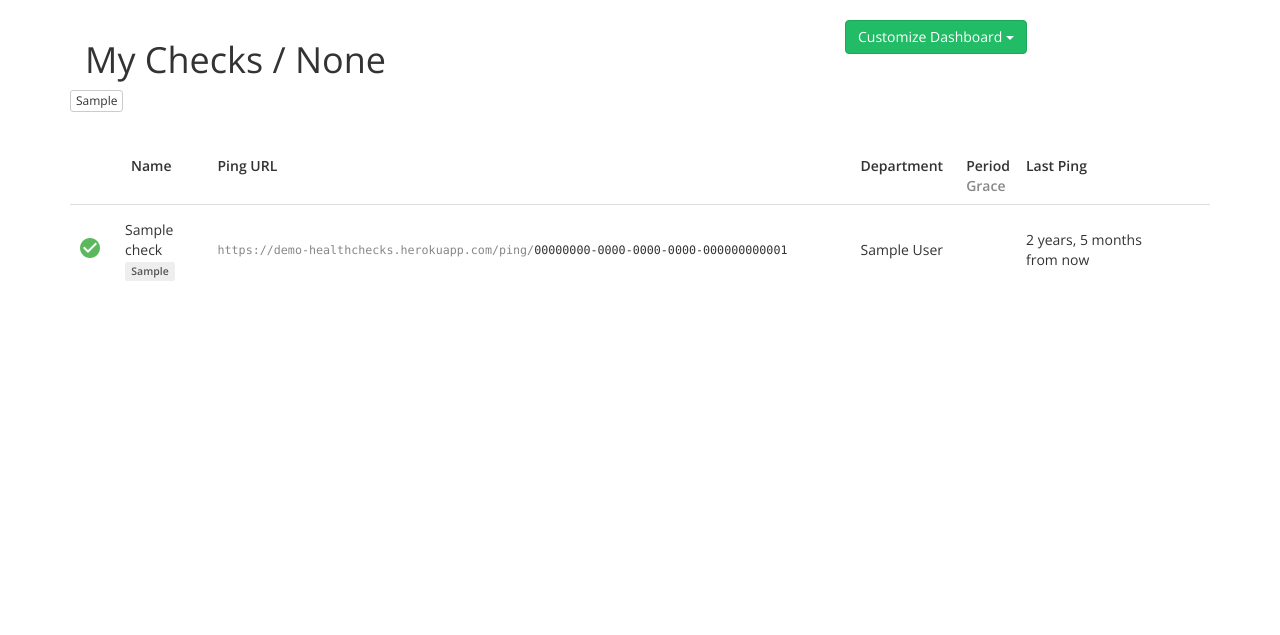
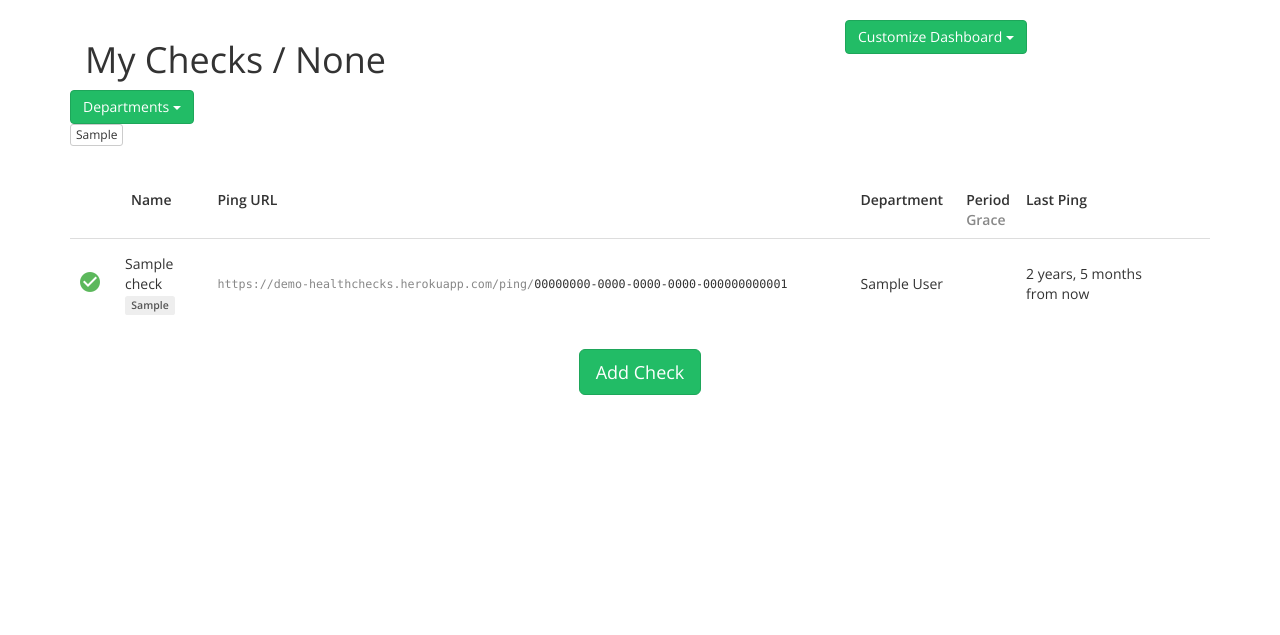
Before and after one commit to andela/healthchecks-prometheus, a Django app: page /checks/ in a window 1280 px wide. Shown: the part 82-717 px from the top of the page. Run offline with Django 3.2, Linux system fonts and the light colour scheme; a user stored in the database is signed in; tables that the repository leaves empty hold one stand-in row (values such as "Sample post"); some libraries are stand-ins or nearby versions; some web fonts are replaced.

Commit message:
[Feature #148476599] Add departments dropdown in checks dashboard

```diff
--- a/templates/front/my_checks.html
+++ b/templates/front/my_checks.html
@@ -16,6 +16,7 @@
         {% endif %}
         </h1>
       </div>
+
       <div class="col-sm-4">
         <div class="dropdown">
           <button class="btn btn-primary dropdown-toggle" type="button" data-toggle="dropdown">Customize Dashboard
@@ -30,6 +31,23 @@
         </div>
       </div>
     </div>
+
+    <div class="col-sm-4">
+        <div class="dropdown">
+          <button class="btn btn-primary dropdown-toggle" type="button" data-toggle="dropdown">Departments
+          <span class="caret"></span></button>
+          <ul class="dropdown-menu">
+
+              {% if departments %}
+              <li><a href="{%url 'hc-checks' %}?department=All">All</a></li>
+              {% for department in departments %}
+                <li><a href="{% url 'hc-checks'%}?department={{ department.name }}">{{ department.name }}</a></li>
+              {% endfor %}
+              {% endif %}
+          </ul>
+        </div>
+      </div>
+
     {% if tags %}
     <div id="my-checks-tags" class="col-sm-12">
         {% for tag, count in tags %}
@@ -57,7 +75,12 @@
 </div>
 <div class="row">
     <div class="col-sm-12">
-        {% if team_admin_present is False %}
+        {% if team_admin_present is True and request.team.team_name  %}
+        <form method="post" action="{% url 'hc-add-check' %}" class="text-center">
+            {% csrf_token %}
+            <input type="submit" class="btn btn-primary btn-lg" value="Add Check">
+        </form>
+        {% else %}
         <form method="post" action="{% url 'hc-add-check' %}" class="text-center">
             {% csrf_token %}
             <input type="submit" class="btn btn-primary btn-lg" value="Add Check">
```
